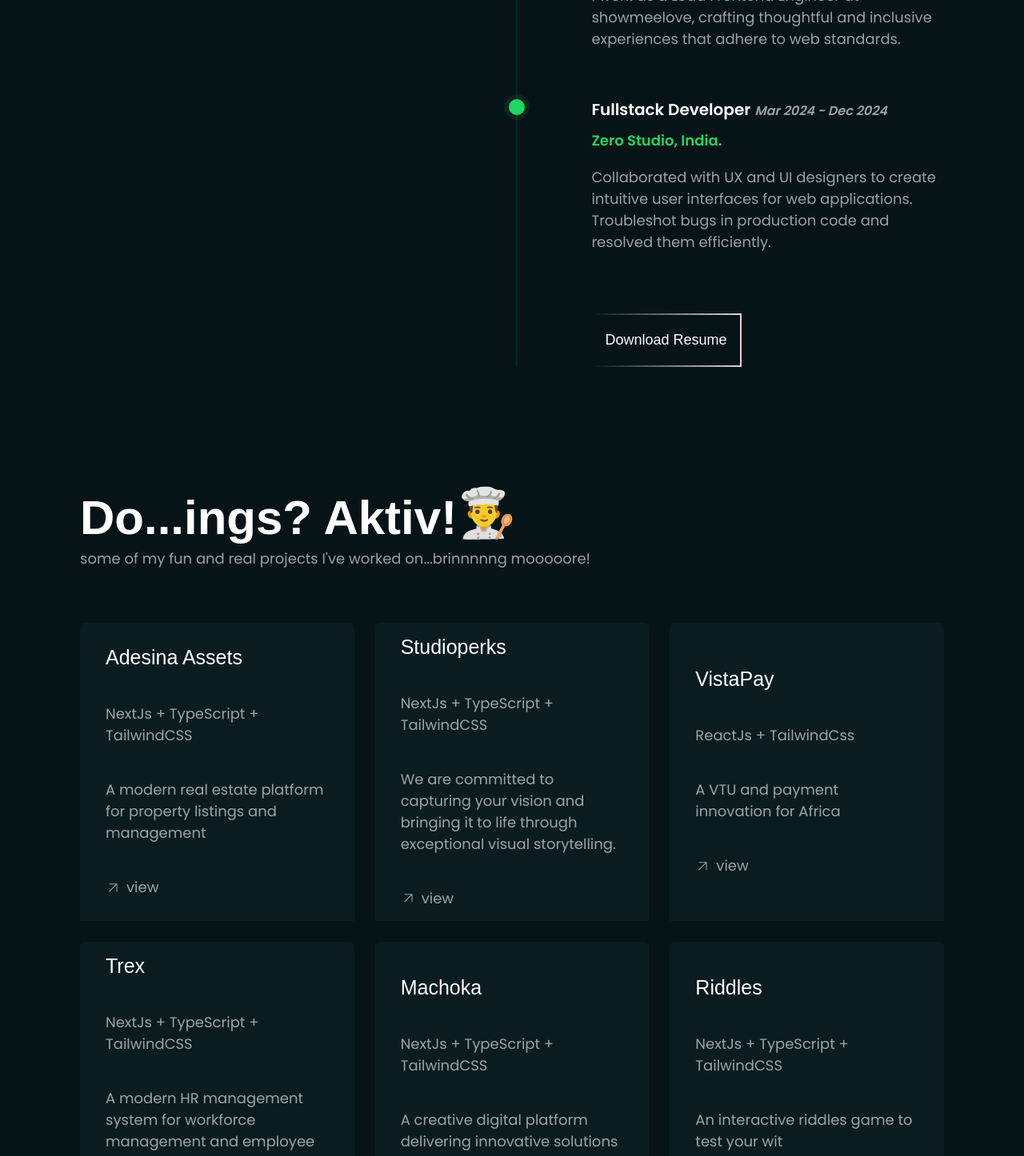
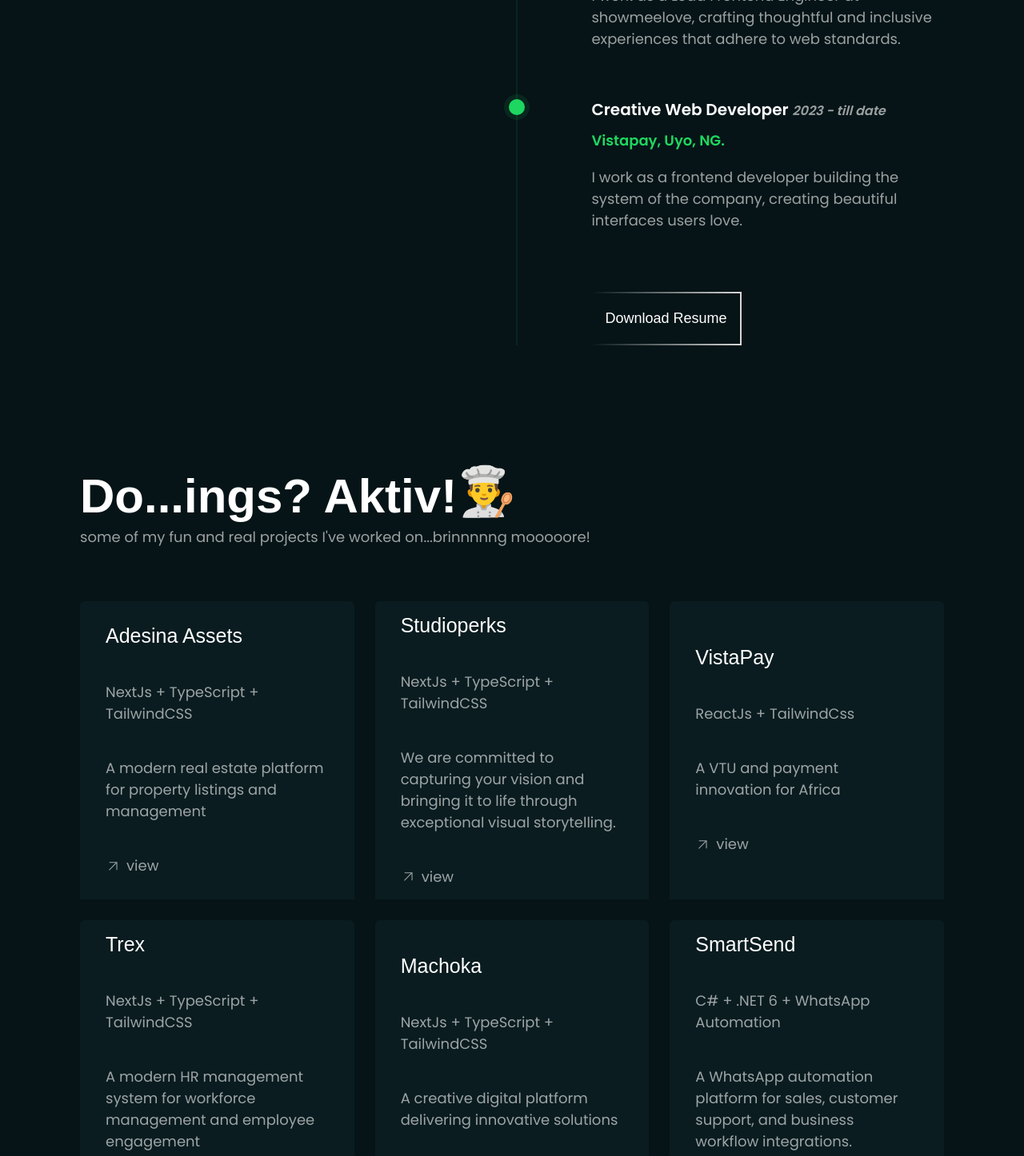
Before and after one commit to Victorola-coder/VickyJay, a React (Vite) app: page / in a window 1280 px wide. Shown: the part 2240-3686 px from the top of the page at 80% size. Built offline with nearby package versions, Linux system fonts and the light colour scheme; a web font is replaced by a local one.

Commit message:
feat: update experience and project data with new roles and descriptions; comment out previous project for potential future reuse

```diff
--- a/src/constants/data.js
+++ b/src/constants/data.js
@@ -80,9 +80,9 @@
     subtext: "some idea im building"
   },
   {
-    role: "Fullstack Developer",
-    company: "Zero Studio, India.",
-    period: "Mar 2024 - Dec 2024",
-    description: "Collaborated with UX and UI designers to create intuitive user interfaces for web applications. Troubleshot bugs in production code and resolved them efficiently."
+    role: "Creative Web Developer",
+    company: "Vistapay, Uyo, NG.",
+    period: "2023 - till date",
+    description: "I work as a frontend developer building the system of the company, creating beautiful interfaces users love."
   }
 ];
--- a/src/data/data.js
+++ b/src/data/data.js
@@ -30,11 +30,17 @@
     lang: "NextJs + TypeScript + TailwindCSS",
     link: "https://www.machoka.com/",
   },
+  // {
+  //   name: "Riddles",
+  //   desc: "An interactive riddles game to test your wit",
+  //   lang: "NextJs + TypeScript + TailwindCSS",
+  //   link: "https://riddle.victorola.dev/",
+  // },
   {
-    name: "Riddles",
-    desc: "An interactive riddles game to test your wit",
-    lang: "NextJs + TypeScript + TailwindCSS",
-    link: "https://riddle.victorola.dev/",
+    name: "SmartSend",
+    desc: "A WhatsApp automation platform for sales, customer support, and business workflow integrations.",
+    lang: "C# + .NET 6 + WhatsApp Automation",
+    link: "https://smartsend.co.il/",
   },
 ];
 
```
